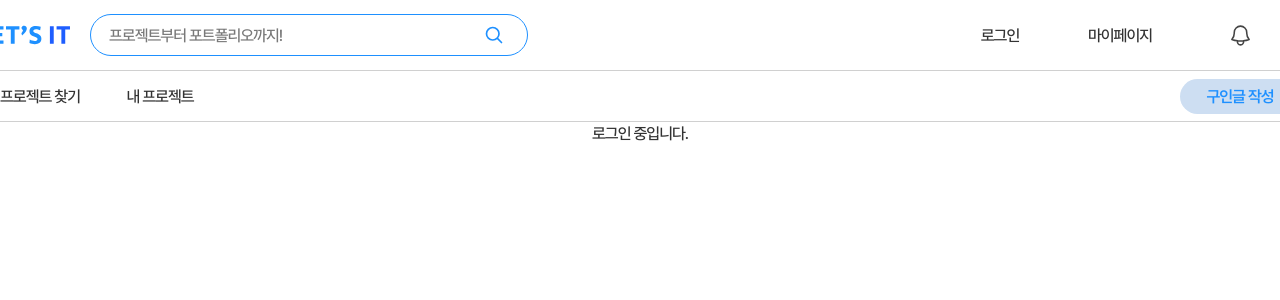
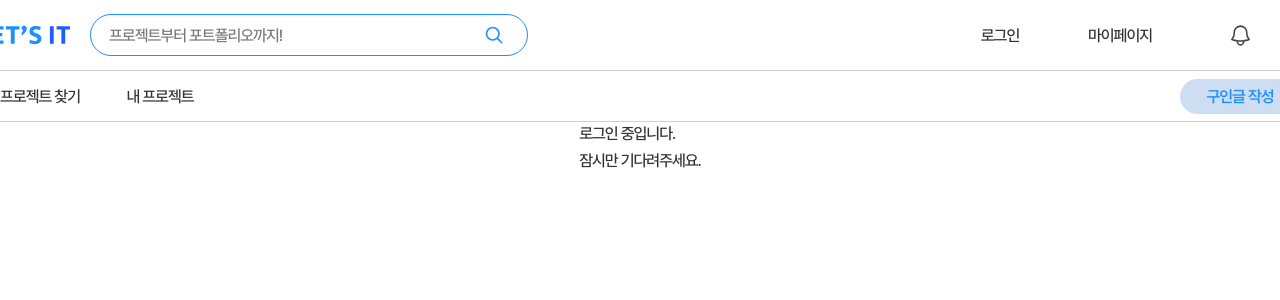
Before and after one commit to yezixx/SOLUX_LETS_IT_Frontend, a React (Vite) app: page /login/oauth2/callback/kakao in a window 1280 px wide. Shown: the top 300 px of the page. Built offline with nearby package versions, Linux system fonts and the light colour scheme; no server answers.

Commit message:
Fix : 리다이렉트 성공

```diff
--- a/src/Screen/LogIn/Redirect.jsx
+++ b/src/Screen/LogIn/Redirect.jsx
@@ -1,8 +1,8 @@
+import { useNavigate } from "react-router-dom";
+import { useEffect } from "react";
 import axios from "axios";
-import { useEffect } from "react";
-import { useNavigate } from "react-router-dom";
 
-const Redirect = (props) => {
+const Redirect = () => {
   const navigate = useNavigate();
   const code = new URL(window.location.href).searchParams.get("code");
   console.log(code);
@@ -14,20 +14,31 @@ const Redirect = (props) => {
         url: `${import.meta.env.VITE_REDIRECT_URL}/?code=${code}`,
         headers: {
           "Content-Type": "application/json;charset=utf-8", //json형태로 데이터를 보내겠다는뜻
-          "Access-Control-Allow-Origin": "*", //cors 에러 방지
         },
       }).then((res) => {
-        //백에서 완료후 우리사이트 전용 토큰 넘겨받음
-        console.log(res);
-        //사용할 정보 localstorage에 저장
-        localStorage.setItem("name", res.data.account.kakaoName);
+        //백에서 완료후 우리사이트 전용 토큰 넘겨주는게 성공했다면
+        console.log(res.data);
+        const userData = res.data.user;
+        //계속 쓸 정보들( ex: 이름) 등은 localStorage에 저장해두자
+        localStorage.setItem("user", JSON.stringify(userData));
         //로그인이 성공하면 이동할 페이지
         navigate("/");
       });
     };
-    kakaoLogin();
-  }, [props.history]);
-  return <h1>로그인 중입니다.</h1>;
+    if (code) {
+      kakaoLogin();
+    }
+  }, [code, navigate]);
+
+  return (
+    <div className="LoginHandeler">
+      <div className="notice">
+        <p>로그인 중입니다.</p>
+        <p>잠시만 기다려주세요.</p>
+        <div className="spinner"></div>
+      </div>
+    </div>
+  );
 };
 
 export default Redirect;
--- a/src/service/apiClient.js
+++ b/src/service/apiClient.js
@@ -1,7 +1,7 @@
 import axios from "axios";
 
 const apiClient = axios.create({
-  baseURL: "http://192.168.37.36:8080",
+  baseURL: "http://192.168.14.139:8080",
   headers: {
     "Content-Type": "application/json",
   },
--- a/vite.config.js
+++ b/vite.config.js
@@ -12,7 +12,7 @@ export default defineConfig({
       //프론트엔드 상에서 대치할 주소명
       "/api": {
         //백엔드 서버 주소
-        target: "http://192.168.37.36:8080",
+        target: "http://192.168.14.139:8080",
         // 프론트엔드 상에서 다른 주소 (api)로 대치할 것인가? true
         changeOrigin: true,
         // /api로 보낸 요청 api를 제거하고 실제 요청 주소로 대치
```
Also changed, not shown: 2 other files (tests, documents, lock files or other folders).
